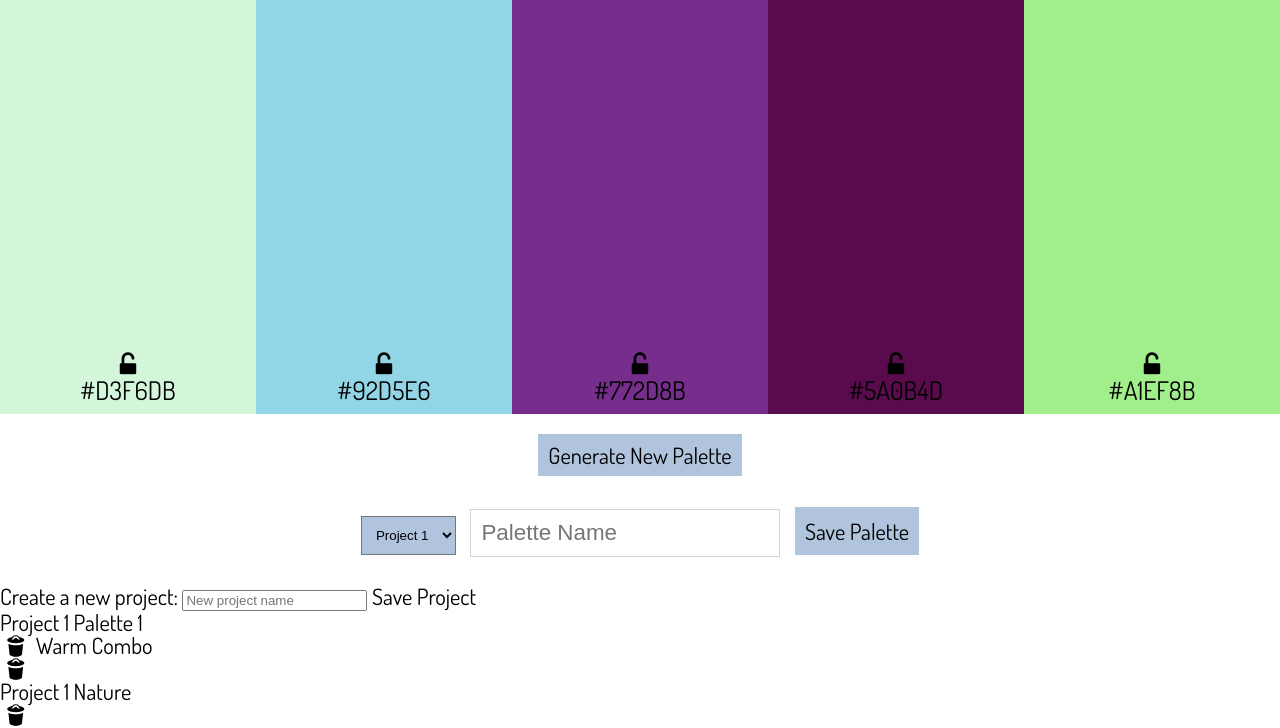
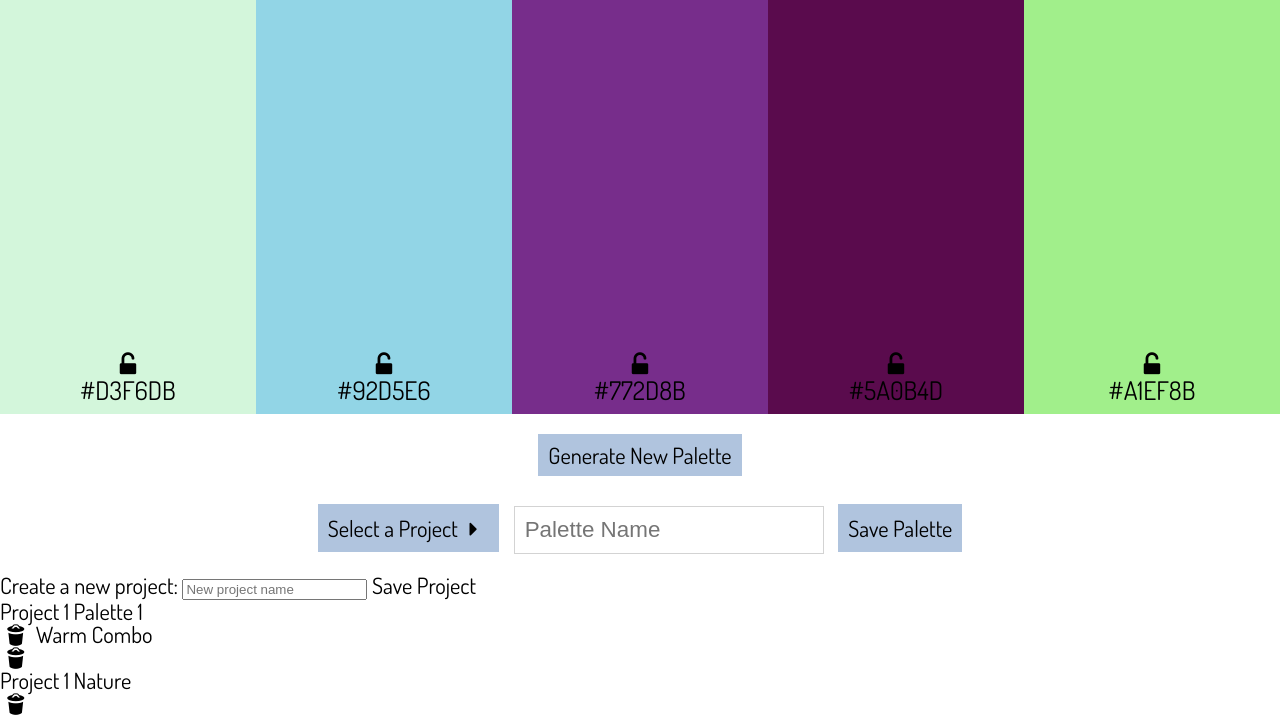
Before and after one commit to HartiganHM/palette-picker, a website: page public/index.html in a window 1280 px wide. Shown: the part 97-825 px from the top of the page. Drawn offline with nearby package versions, Linux system fonts and the light colour scheme; files that its build step writes are made by us from their sources; files whose address does not match are found by name.

Commit message:
Fix fontello file path and replace select element with span for curstom dropdown

```diff
--- a/public/index.html
+++ b/public/index.html
@@ -9,7 +9,7 @@
   <link rel="stylesheet" type="text/css" href="./css/fix.css">
   <link rel="stylesheet" type="text/css" href="./css/styles.css">
   <link href="https://fonts.googleapis.com/css?family=Dosis:400,700" rel="stylesheet">
-  <link rel="stylesheet" href="./css/fontello-98abc6f5/css/fontello.css"> "
+  <link rel="stylesheet" href="./css/fontello/css/fontello.css"> "
 </head>
 
 <body class="app">
@@ -41,13 +41,7 @@
   <span class='generate-palette-button'>Generate New Palette</span>
 
   <span class="save-palette-section">
-    <select class="project-dropdown">
-      <option value="Project 1">Project 1</option>
-      <option value="Project 2">Project 2</option>
-      <option value="Project 3">Project 3</option>
-      <option value="Project 4">Project 4</option>
-      <option value="Project 5">Project 5</option>
-    </select>
+    <span class="project-dropdown">Select a Project<i class="icon-right-dir"></i></span>
 
     <input class="save-palette-input" type="text" placeholder="Palette Name" />
 
```
